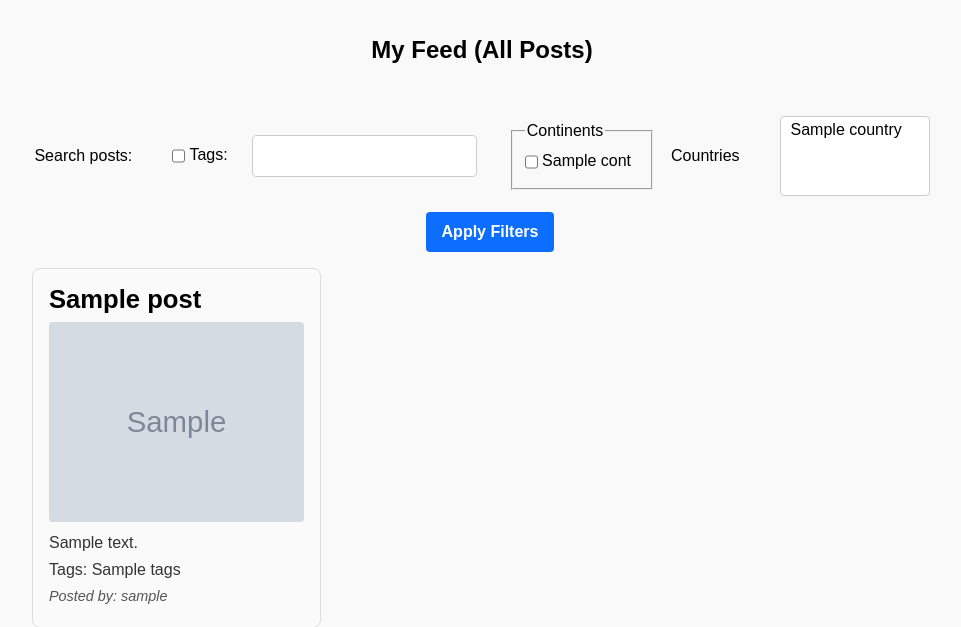
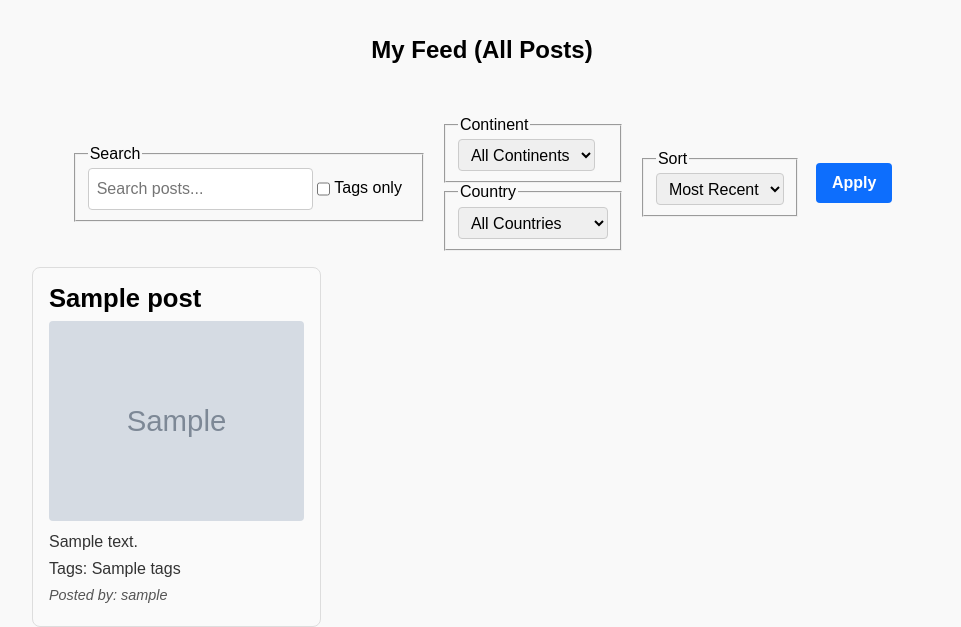
Before and after one commit to emilyyejia/mosaic, a Django app: template main_app/templates/posts/user_feed.html in a window 1280 px wide. Shown: the part 49-676 px from the top of the page, without its empty margins (158-1119 px from the left). Run offline with Django 5.2, Linux system fonts and the light colour scheme; the template is opened without the code that fills it: most values are stand-ins (such as "Sample title", 1, 10 or a date in 2020); grey boxes marked "Sample" are stand-in pictures.

Commit message:
Resolve Merge Conflict

```diff
--- a/main_app/templates/posts/user_feed.html
+++ b/main_app/templates/posts/user_feed.html
@@ -1,73 +1,56 @@
-{% extends 'base.html' %} {% load static %} {% block head %}
+{% extends 'base.html' %}
+{% load static %}
+
+{% block head %}
 <link rel="stylesheet" href="{% static 'css/posts/user_feed.css' %}" />
-{% endblock %} {% block content %}
+{% endblock %}
+
+{% block content %}
 <section class="page-header">
   <h1>My Feed (All Posts)</h1>
 </section>
 <section class="filter-search">
   <form method="get" class="feed-filters">
-    <label for="search">Search posts:</label><br />
-    <label>
-      <input
-        type="checkbox"
-        name="tags_only"
-        {%
-        if
-        request.GET.tags_only
-        %}checked{%
-        endif
-        %}
-      />
-      Tags:
-    </label>
-    <input
-      type="text"
-      name="q"
-      id="search"
-      value="{{ request.GET.q }}"
-    /><br /><br />
     <fieldset>
-      <legend>Continents</legend>
-      {% for cont in continents %}
+      <legend>Search</legend>
+      <input type="text" name="q" placeholder="Search posts..." value="{{ query }}">
       <label>
-        <input
-          type="checkbox"
-          name="continents"
-          value="{{ cont }}"
-          {%
-          if
-          cont
-          in
-          selected_continents
-          %}checked{%
-          endif
-          %}
-        />
-        {{ cont }} </label
-      ><br />
-      {% endfor %}
+        <input type="checkbox" name="tags_only" {% if tags_only %}checked{% endif %}>
+        Tags only
+      </label>
     </fieldset>
 
-    <label for="countries">Countries</label><br />
-    <select name="countries" id="countries" multiple>
-      {% for country in countries %}
-      <option
-        value="{{ country }}"
-        {%
-        if
-        country
-        in
-        selected_countries
-        %}selected{%
-        endif
-        %}
-      >
-        {{ country }}
-      </option>
-      {% endfor %}</select
-    ><br /><br />
+    <div class="filter-row">
+      <fieldset>
+        <legend>Continent</legend>
+        <select id="continent-select" name="continent">
+          <option value="">All Continents</option>
+          {% for cont in continents %}
+            <option value="{{ cont }}" {% if cont == selected_continent %}selected{% endif %}>{{ cont }}</option>
+          {% endfor %}
+        </select>
+      </fieldset>
 
-    <button type="submit">Apply Filters</button>
+      <fieldset>
+        <legend>Country</legend>
+        <select id="country-select" name="country">
+          <option value="">All Countries</option>
+          {% for code, name in countries %}
+            <option value="{{ code }}" {% if code == selected_country %}selected{% endif %}>{{ name }}</option>
+          {% endfor %}
+        </select>
+      </fieldset>
+    </div>
+
+    <fieldset>
+      <legend>Sort</legend>
+      <select name="sort">
+        <option value="recent" {% if sort == "recent" %}selected{% endif %}>Most Recent</option>
+        <option value="oldest" {% if sort == "oldest" %}selected{% endif %}>Oldest First</option>
+      </select>
+    </fieldset>
+
+    <button type="submit">Apply</button>
   </form>
 </section>
 <section class="post-list">
--- a/main_app/templates/posts/user_posts.html
+++ b/main_app/templates/posts/user_posts.html
@@ -14,9 +14,10 @@
     <h2><a href="{% url 'post_detail' post.id %}">{{ post.title }}</a></h2>
     <p>{{ post.body|truncatewords:30 }}</p>
     <p>Tags: {{ post.tags }}</p>
-     {% if post.image %}
+     <p>Country: {{ post.country.name }}</p>
+     <!-- {% if post.image %}
       <img src="{{ post.image.url }}" alt="{{ post.title }}" class="post-img" />
-      {% endif %}
+      {% endif %} -->
     <p>Posted by: {{ post.user.username }}</p>
   </article>
   {% empty %}
```
